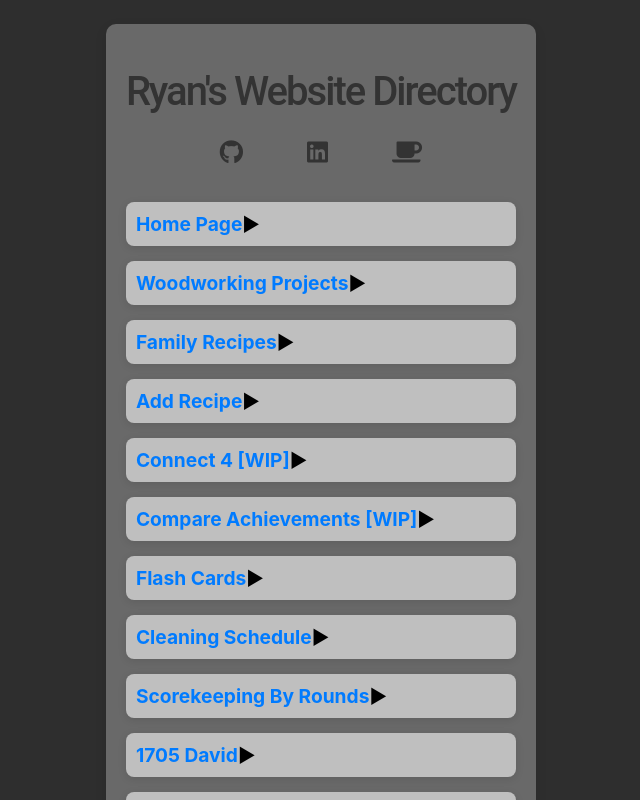
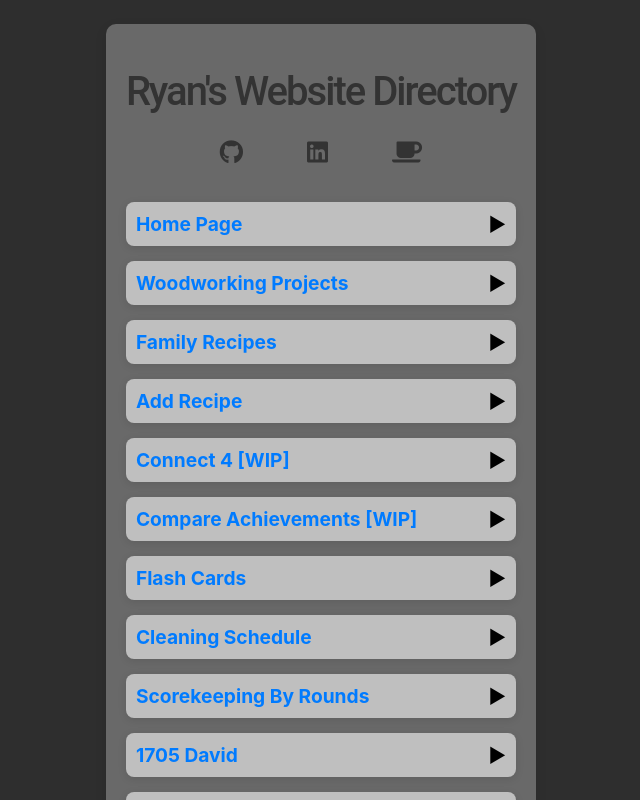
Before and after one commit to rbrock44/directory, an Angular app: page / in a window 1280 px wide. Shown: the top 800 px of the page, without its empty margins (319-959 px from the left). Built offline with nearby package versions, Linux system fonts and the light colour scheme.

Commit message:
Update app.component.scss

```diff
--- a/src/app/app.component.scss
+++ b/src/app/app.component.scss
@@ -46,6 +46,21 @@
 
 .list-group-item a:hover {
   color: #0056b3;
+}
+
+.list-group-item.expanded .arrow {
+  transform: rotate(90deg); /* Rotates right arrow down */
+}
+
+.item-header {
+  display: flex;
+  justify-content: space-between;
+  align-items: center;
+  cursor: pointer;
+}
+
+.arrow {
+  transition: transform 0.2s ease;
 }
 
 .social-links-container {
```
